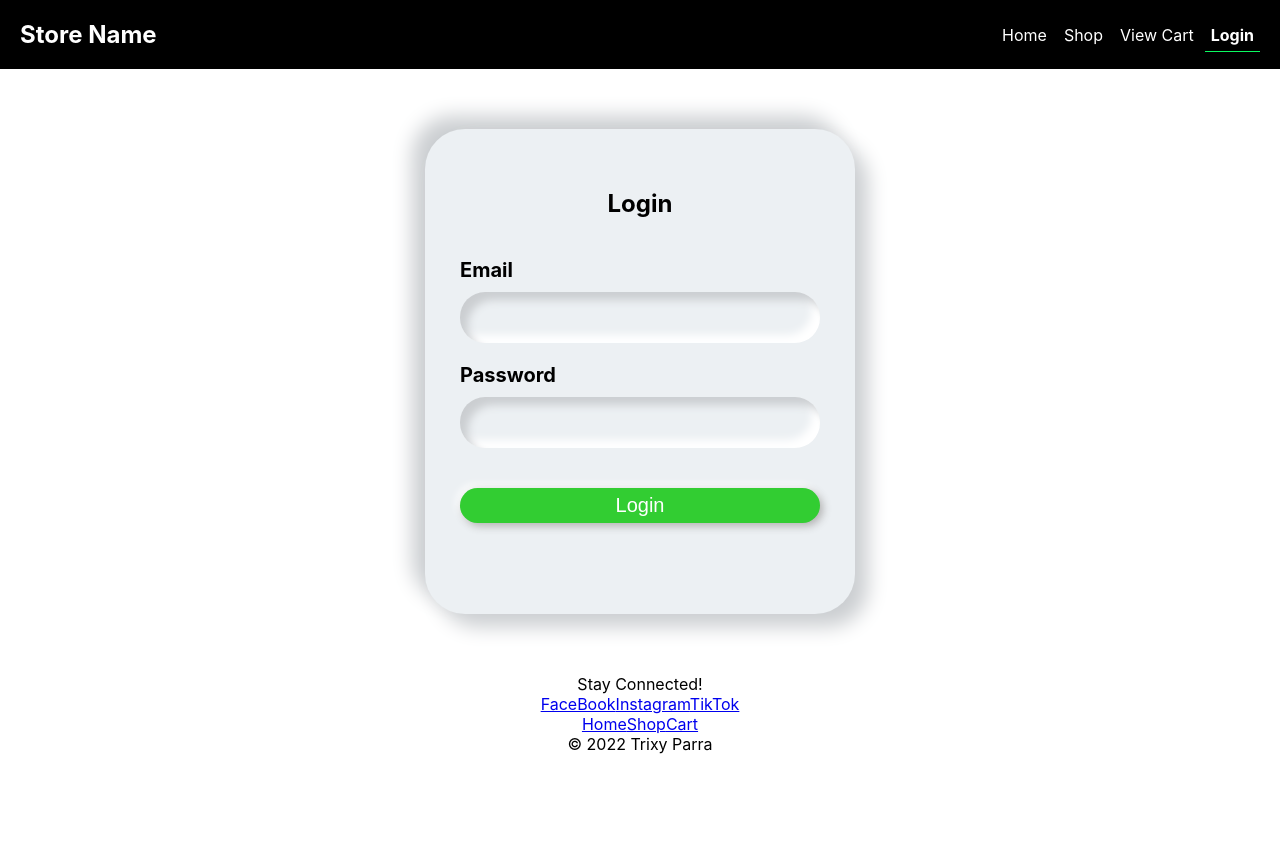
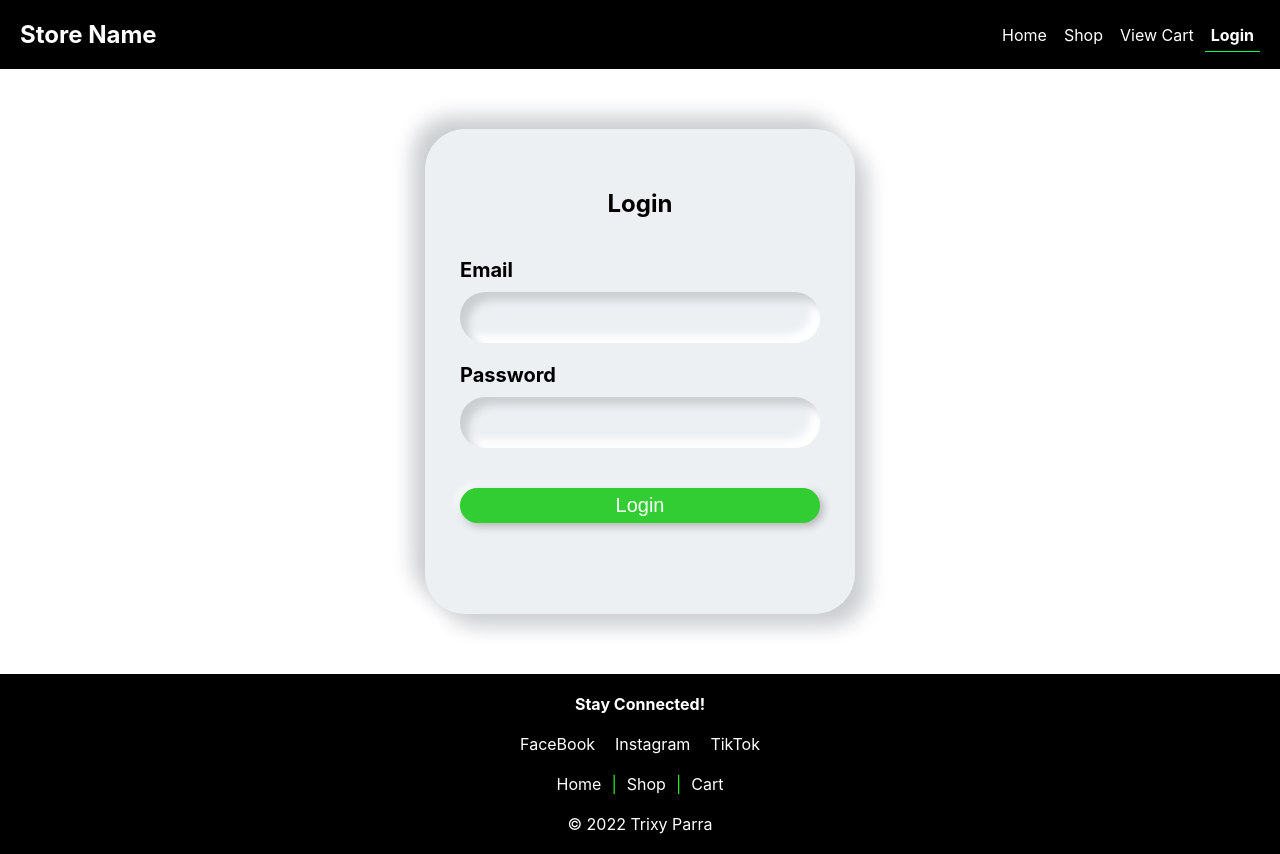
Before and after one commit to TrixyParra/ecommerce-app, a React (Create React App) app: page /login in a window 1280 px wide. Before the commit the page ends 800 px from the top, so only its background shows below. Built offline with nearby package versions, Linux system fonts and the light colour scheme.

Commit message:
NavbarFooter.js - added span element with a line and classes. App.css - added styling to footer.

```diff
--- a/src/App.css
+++ b/src/App.css
@@ -45,6 +45,7 @@
   box-sizing: border-box;
 }
 
+/* Navbar & Footer */
 /* Navbar */
 .Navbar {
   background-color: black;
@@ -69,7 +70,48 @@
   padding: 6px;
   margin-left: 5px;
 }
-/* End of Navbar */
+
+/* Footer */
+footer {
+  height: 180px;
+  background-color: black;
+  color: #fff;
+}
+
+footer p {
+  padding: 20px;
+}
+
+.Social-Links {
+  margin-top: 0px;
+  margin-bottom: 20px;
+}
+
+.Social-Links a {
+  color: #fff;
+  text-decoration: none;
+  padding: 10px;
+}
+
+.Footer-NavLinks {
+  margin-top: 20px;
+  margin-bottom: 20px;
+}
+
+.Footer-NavLinks a {
+  color: #fff;
+  text-decoration: none;
+  padding: 10px;
+}
+
+.Footer-Line {
+  color: rgb(40, 241, 40);
+}
+
+.Footer-StoreName {
+  margin-bottom: 0;
+}
+/* End of Navbar & Footer */
 
 
 /* .Content {
@@ -197,6 +239,7 @@
   margin-top: 20px;
   box-shadow: 3px 3px 8px #b1b1b1, -3px -3px 8px #fff;
   cursor: pointer;
+  transition: all 0.5s;
 }
 
 .Login-Button:hover {
--- a/src/components/NavbarFooter.js
+++ b/src/components/NavbarFooter.js
@@ -23,18 +23,20 @@ export default function NavbarFooter() {  ////(props)
                 <Outlet />
             </div>
             <footer style={{ textAlign: "center" }}>
-                <p>Stay Connected!</p>
+                <p><b>Stay Connected!</b></p>
                 <div className="Social-Links">
                     <a href="https://www.facebook.com/">FaceBook</a>
                     <a href="https://www.instagram.com/">Instagram</a>
                     <a href="https://www.tiktok.com/">TikTok</a>
                 </div>
-                <div className="Footer-Links">
+                <div className="Footer-NavLinks">
                     <a href="/">Home</a>
+                    <span className="Footer-Line">|</span>
                     <a href="/shop">Shop</a>
+                    <span className="Footer-Line">|</span>
                     <a href="/cart">Cart</a>
                 </div>
-                &copy; 2022 Trixy Parra
+                <div className="Footer-StoreName">&copy; 2022 Trixy Parra</div>
             </footer>
         </>
     );
```
